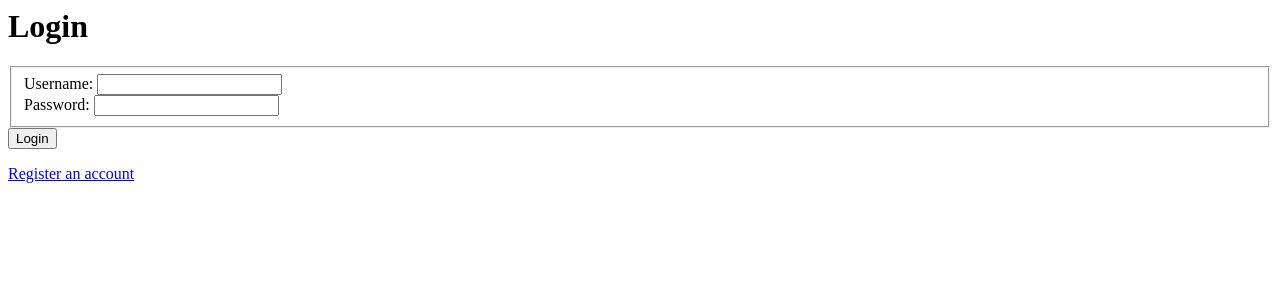
After one commit to jenkinjk/Walter, a Django app: page /walter/login/ in a window 1280 px wide. The commit adds this page. Shown: the top 300 px of the page. Run offline with Django 3.2, Linux system fonts and the light colour scheme.

Commit message:
Added registration, login, authentication, sheep, made forms simpler for user

```diff
--- a/Walter/Walter/settings.py
+++ b/Walter/Walter/settings.py
@@ -29,6 +29,7 @@ ALLOWED_HOSTS = []
 
 ADMINS = [('JJ', 'jenkinjk@rose-hulman.edu'), ('AM', 'millera4@rose-hulman.edu'), ('KS', 'schmidkl@rose-hulman.edu')]
 
+LOGIN_URL = '/walter/login/'
 
 # Application definition
 
--- a/Walter/Walter/urls.py
+++ b/Walter/Walter/urls.py
@@ -18,5 +18,5 @@ from django.contrib import admin
 
 urlpatterns = [
     url(r'^admin/', admin.site.urls),
-    url(r'^polls/', include('web_frontend.urls'))
+    url(r'^walter/', include('web_frontend.urls'))
 ]
--- /dev/null
+++ b/Walter/web_frontend/templates/walter/login.html
@@ -0,0 +1,37 @@
+{% if added_message %}
+  <p><strong>{{ added_message }}</strong></p>
+{% endif %}
+
+{% if error_message %}
+  <p><strong>{{ error_message }}</strong></p>
+{% endif %}
+
+<div id="content" class="colM">
+  <h1>Login</h1>
+  <div id="content-main">
+    <form enctype="multipart/form-data" action="" method="post" id="register" novalidate="">
+      {% csrf_token %}
+      <div>
+        <fieldset class="module aligned ">
+          <div class="form-row field-username">
+            <div>
+              <label class="required" for="id_username">Username:</label>
+              <input class="vTextField" id="id_username" maxlength="40" name="username" type="text">
+            </div>
+          </div>
+          <div class="form-row field-password">
+            <div>
+              <label class="required" for="id_password">Password:</label>
+              <input id="id_password" name="password" type="password">
+            </div>
+          </div>
+        </fieldset>
+        <div class="submit-row">
+          <input type="submit" value="Login" class="default" name="_save">
+        </div>
+      </div>
+    </form>
+  </div>
+</div>
+
+<a href='../register'>Register an account</a>
--- a/Walter/web_frontend/urls.py
+++ b/Walter/web_frontend/urls.py
@@ -5,5 +5,7 @@ from . import views
 urlpatterns = [
     url(r'^$', views.index, name='index'),
     url(r'^history/', views.history, name='history'),
-    url(r'^insert/', views.insert, name='insert')
+    url(r'^insert/', views.insert, name='insert'),
+    url(r'^register/', views.register, name='register'),
+    url(r'^login/', views.signin, name='login')
 ]
--- a/Walter/web_frontend/views.py
+++ b/Walter/web_frontend/views.py
@@ -1,17 +1,27 @@
-from django.shortcuts import render
+from django.shortcuts import render, redirect
 from django.http import HttpResponse
 from django.template import loader
+from django.utils import timezone
+from django.contrib.auth.models import User
+from django.contrib.auth import authenticate, login, logout
+from django.contrib.auth.decorators import login_required
 
 from .models import SugarTable
 
-# Create your views here.
+@login_required
 def index(request):
+
+    if request.method == 'POST':
+        logout(request)
+        return redirect('/walter/login')
+
     template = loader.get_template('walter/index.html')
     context = {}
     return HttpResponse(template.render(context, request))
 
+@login_required
 def history(request):
-    user = 'jonathan_sux'
+    user = request.user
     user_info = SugarTable.objects.filter(username=user).order_by('-timestamp')
     context = {
         'user_info': user_info
@@ -19,13 +29,58 @@ def history(request):
 
     return render(request, 'walter/history.html', context)
 
+@login_required
 def insert(request):
     context = {}
     if request.method == 'POST':
-        # do stuff
+        # Add reading to database
+        post_data = request.POST
+        user = SugarTable(username=request.user, blood_sugar=post_data['blood_sugar'], timestamp=timezone.now())
+        user.save()
+
         context = {
-            'added_message': "I added you to the database (promise)"
+            'added_message': "I added you to the database"
         }
 
 
     return render(request, 'walter/insert.html', context)
+
+
+def register(request):
+    context = {}
+    if request.method == 'POST':
+        post_data = request.POST
+
+        if post_data['password'] != post_data['password2']:
+            added_message = 'Password fields must match'
+        else:
+            user = User.objects.create_user(post_data['username'], post_data['email'], post_data['password'])
+            user.save()
+
+            added_message = 'You have been registered!'
+            return redirect('/walter/login')
+
+        context = {
+            'added_message': added_message
+        }
+
+    return render(request, 'walter/register.html', context)
+
+def signin(request):
+    context = {}
+    if request.method == 'POST':
+        post_data = request.POST
+
+        user = authenticate(username=post_data['username'], password=post_data['password'])
+
+        if user is None:
+            added_message = 'Invalid username or password'
+        else:
+            login(request, user)
+            return redirect('/walter')
+
+        context = {
+            'added_message': added_message
+        }
+
+    return render(request, 'walter/login.html', context)
```
Also changed, not shown: Walter/web_frontend/templates/walter/index.html (+6 -1 lines), Walter/web_frontend/templates/walter/insert.html (+10 -9 lines), Walter/web_frontend/templates/walter/register.html (added, +49 -0 lines), Walter/db.sqlite3.
